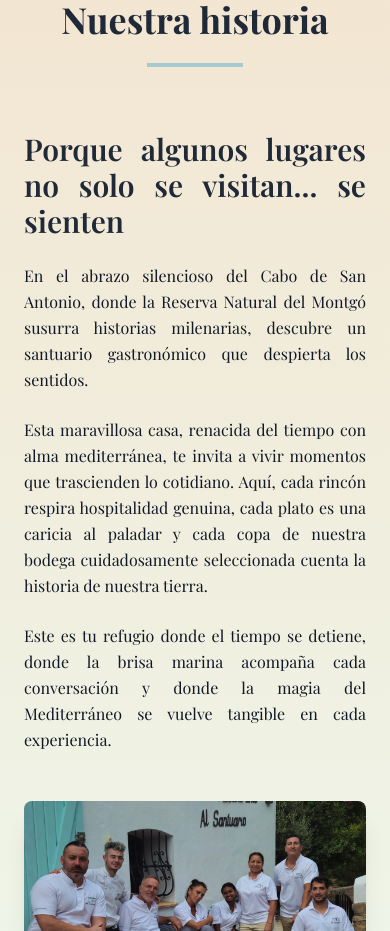
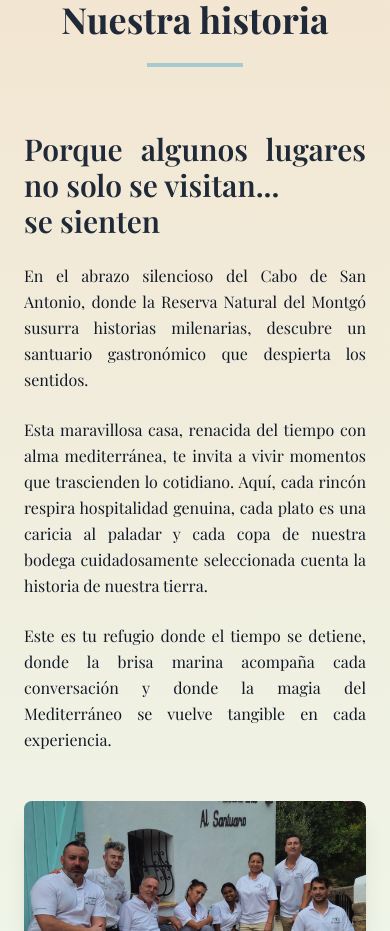
Before and after one commit to Cinthy-sophia/alsantuarioxabia, a React (Vite) app: page / in a window 390 px wide. Shown: the part 1520-2451 px from the top of the page. Built offline with nearby package versions, Linux system fonts and the light colour scheme.

Commit message:
titulo modificado v2.0.1

```diff
--- a/src/App.tsx
+++ b/src/App.tsx
@@ -140,9 +140,16 @@ function App() {
           {/* Historia Content */}
           <div className="grid md:grid-cols-2 gap-12 items-center mb-16">
             <div className="space-y-6 text-justify">
-              <h3 className="font-serif text-3xl md:text-4xl font-semibold text-gray-800">
-              Porque algunos lugares no solo se visitan... se sienten
-              </h3>
+                {window.innerWidth < 768 ? (
+                <h3 className="font-serif text-3xl md:text-4xl font-semibold text-gray-800">
+                  Porque algunos lugares no solo se visitan...
+                  <p>se sienten</p>
+                </h3>
+                ) : (
+                <h3 className="font-serif text-3xl md:text-4xl font-semibold text-gray-800">
+                  Porque algunos lugares no solo se visitan... se sienten
+                </h3>
+                )}
               <p className="font-serif text-md md:text-xl text-gray-900 leading-relaxed">
               En el abrazo silencioso del Cabo de San Antonio, donde la Reserva Natural del Montgó susurra historias milenarias, descubre un santuario gastronómico que despierta los sentidos.
               </p>
```
